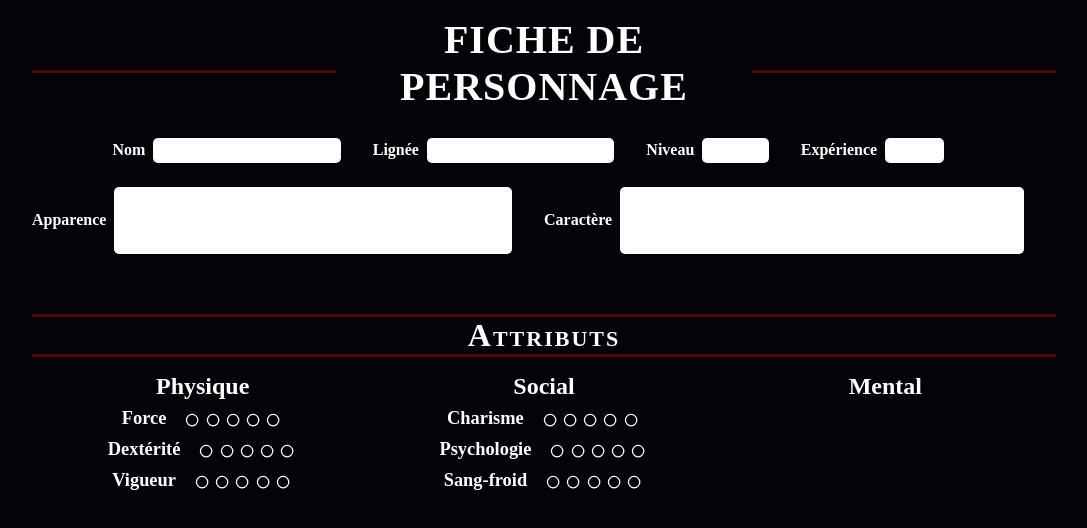
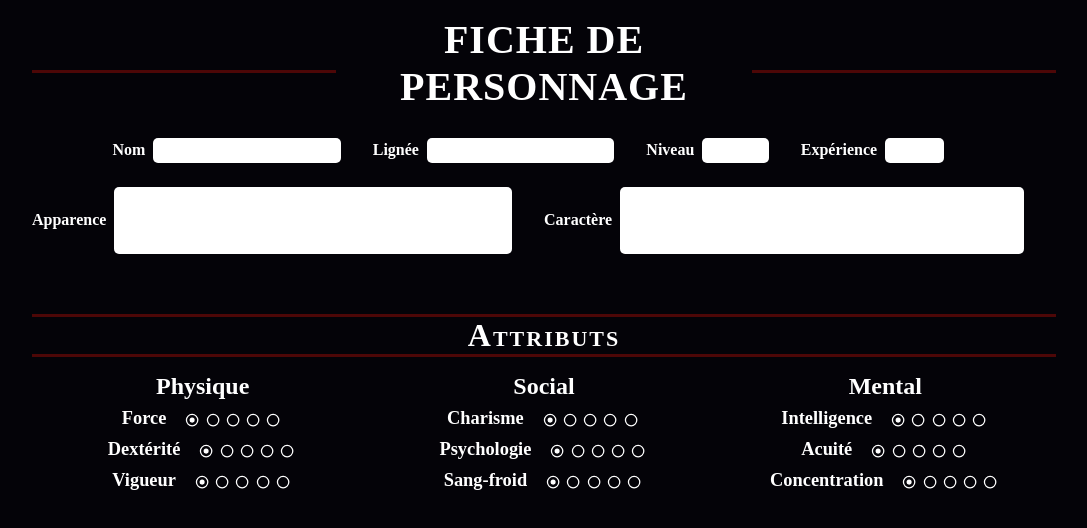
Before and after one commit to IrealCreation/vtm, a Next.js app: page /example in a window 1280 px wide. Shown: the top 528 px of the page, without its empty margins (96-1183 px from the left). Built offline with nearby package versions, Linux system fonts and the light colour scheme.

Commit message:
Interactive radio buttons

```diff
--- a/components/charactersheet.tsx
+++ b/components/charactersheet.tsx
@@ -11,7 +11,7 @@ export default function CharacterSheet() {
             force: {
                 label: "Puissance musculaire brute",
                 radios: [
-                    "Vous détestez le moindre effort physique",
+                    "Vous avez du mal à soulever un sac de courses",
                     "Vous vous exercez de temps en temps",
                     "Vous êtes sportif et pouvez porter de lourdes charges",
                     "Vos muscles font envie aux catcheurs professionnels",
@@ -31,7 +31,7 @@ export default function CharacterSheet() {
             vigueur: {
                 label: "Puissance musculaire brute",
                 radios: [
-                    "Vous attrapez un rhume au moindre courant d'air",
+                    "Le moindre effort physique vous laisse essouflé·e",
                     "Votre santé est correcte et vous pouvez encaisser quelques coups",
                     "Votre forme est complimentée par les médecins",
                     "Vous avez un corps robuste et une endurance de marathonien",
@@ -54,7 +54,7 @@ export default function CharacterSheet() {
                     "On vous dit souvent grossier en société",
                     "Il vous arrive de commettre des faux-pas, mais ils restent assez rares",
                     "Vous êtes un fin observateur des dynamiques de groupe",
-                    "Vous obtenez toujours ce que vous voulez de vos interlocuteurs",
+                    "Vous obtenez presque toujours ce que vous voulez de vos interlocuteurs",
                     "Vous convaincriez votre pire ennemi de vous offrir sa montre"
                 ]
             },
@@ -67,7 +67,37 @@ export default function CharacterSheet() {
                     "Votre poker face est absolument redoutable",
                     "Vous faites preuve d'un détachement digne du Dalaï Lama",
                 ]
-            }
+            },
+            intelligence: {
+                label: "Savoir et capacité de raisonnement",
+                radios: [
+                    "Vous n'avez pas eu - et n'auriez toujours pas - votre bac",
+                    "Vous êtes assez intelligent pour savoir que vous ne savez pas tout",
+                    "Vous n'hésitez pas à lire des articles spécialisés sur des sujets complexes",
+                    "Vous n'auriez pas de mal à tenir une conversation avec Kant ou Socrate",
+                    "Si une personne mérite le titre de génie, c'est bien vous",
+                ]
+            },
+            acuite: {
+                label: "Perception, temps de réaction et astuce",
+                radios: [
+                    "Quand il se passe quelque chose, vous êtes le dernier à réagir",
+                    "Vous avez des réflexes convenables dans la vie de tous les jours",
+                    "Face à une situation de danger, vous savez rapidement vous adapter",
+                    "Vous êtes conscients de votre environnement même les yeux fermés",
+                    "Votre sixième sens s'approche du surnaturel",
+                ]
+            },
+            concentration: {
+                label: "Persévérance et détermination",
+                radios: [
+                    "Vous êtes aisément distrait et vous découragez à la moindre embuche",
+                    "Vous tenez pendant une journée de travail - mais les vendredi soir sont compliqués",
+                    "Quand vous vous absorbez dans une tâche, il est difficile de vous en détourner",
+                    "Même dans la douleur et la détresse, vous restez concentré sur votre objectif",
+                    "Votre esprit est une forteresse mentale impénétrable",
+                ]
+            },
         }
     };
 
@@ -123,6 +153,18 @@ export default function CharacterSheet() {
                 </div>
                 <div>
                     <h3>Mental</h3>
+                    <div className="radio-group">
+                        <span className="radio-label" data-tooltip-id="tooltip" data-tooltip-content={tooltips.attributs.intelligence.label}>Intelligence</span>
+                        <RadioField max={5} tooltip={tooltips.attributs.intelligence.radios} />
+                    </div>
+                    <div className="radio-group">
+                        <span className="radio-label" data-tooltip-id="tooltip" data-tooltip-content={tooltips.attributs.acuite.label}>Acuité</span>
+                        <RadioField max={5} tooltip={tooltips.attributs.acuite.radios} />
+                    </div>
+                    <div className="radio-group">
+                        <span className="radio-label" data-tooltip-id="tooltip" data-tooltip-content={tooltips.attributs.concentration.label}>Concentration</span>
+                        <RadioField max={5} tooltip={tooltips.attributs.concentration.radios} />
+                    </div>
                 </div>
             </div>
 
--- a/components/radiofield.tsx
+++ b/components/radiofield.tsx
@@ -1,21 +1,34 @@
+import { useEffect, useState } from "react";
 import { BsRecord as RadioEmpty, BsRecord2 as RadioFill } from "react-icons/bs";
 
 export default function RadioField(props: {max: number, tooltip?: Array<string>}) {
 
-    const radios: Array<JSX.Element> = [];
+    const [value, setValue] = useState<number>(1);
+    let radios: Array<JSX.Element> = [];
 
     for (let index = 0; index < props.max; index++) {
 
-        let add: JSX.Element = <RadioEmpty onClick={() => radioPress(index + 1)} />;
-        if(props.tooltip != null && props.tooltip[index] != null) {
-            add = <RadioEmpty data-tooltip-id="tooltip" data-tooltip-content={props.tooltip[index]}/>
+        let add: JSX.Element;
+
+        if(index < value) {
+            add = <RadioFill key={index} onClick={() => radioPress(index + 1)} />;
+            if(props.tooltip != null && props.tooltip[index] != null) {
+                add = <RadioFill key={index} onClick={() => radioPress(index + 1)} data-tooltip-id="tooltip" data-tooltip-content={props.tooltip[index]}/>
+            }
+        }
+        else {
+            add = <RadioEmpty key={index} onClick={() => radioPress(index + 1)} />;
+            if(props.tooltip != null && props.tooltip[index] != null) {
+                add = <RadioEmpty key={index} onClick={() => radioPress(index + 1)} data-tooltip-id="tooltip" data-tooltip-content={props.tooltip[index]}/>
+            }
         }
 
         radios.push(add);
     }
 
-    function radioPress(value:number) {
-        console.log(value);
+    function radioPress(newValue:number) {
+        // console.log(newValue);
+        setValue(newValue);
     }
 
     return(
--- a/components/textfield.tsx
+++ b/components/textfield.tsx
@@ -3,8 +3,8 @@ import { useEffect, useState } from 'react'
 export default function TextField(props: {label: string}) {
 
     // Create a UUID for label
-    const [uuid, setUuid] = useState('')
-    useEffect(() => setUuid(crypto.randomUUID()), [])
+    const [uuid, setUuid] = useState('');
+    useEffect(() => setUuid(crypto.randomUUID()), []);
 
     return (
         <span className='text-field field'>
--- a/pages/_app.tsx
+++ b/pages/_app.tsx
@@ -2,7 +2,15 @@ import '@/styles/globals.scss'
 import '@/styles/charactersheet.scss'
 import 'react-tooltip/dist/react-tooltip.css'
 import type { AppProps } from 'next/app'
+import Head from 'next/head'
 
 export default function App({ Component, pageProps }: AppProps) {
-  return <Component {...pageProps} />
+  return(
+    <>
+      <Head>
+        <title key="title">VTM</title>
+      </Head>
+      <Component {...pageProps} />
+    </>
+  )
 }
--- a/pages/_document.tsx
+++ b/pages/_document.tsx
@@ -2,9 +2,8 @@ import { Html, Head, Main, NextScript } from 'next/document'
 
 export default function Document() {
   return (
-    <Html lang="en">
+    <Html lang="fr">
       <Head>
-        <title key="title">VTM</title>
       </Head>
       <body>
         <Main />
--- a/styles/globals.scss
+++ b/styles/globals.scss
@@ -3,6 +3,9 @@
     --highlight-color: rgb(204, 10, 10);
     --text-color: rgb(255, 255, 255);
     --bg-color: #040308;
+
+    --breakpoint-lg: 1220px;
+    --breakpoing-sm: 740px;
 
 }
 
@@ -42,14 +45,11 @@ a {
     width: 80%;
     margin-left: auto;
     margin-right: auto;
-}
-@media screen and (max-width:1220px) {
-    .main-container {
+
+    @media screen and (max-width:var(--breakpoint-lg)) {
         width: 90%;
     }
-}
-@media screen and (max-width:740px) {
-    .main-container {
-        width: 94%;
+    @media screen and (max-width:var(--breakpoint-sm)) {
+            width: 94%;
     }
 }
```
